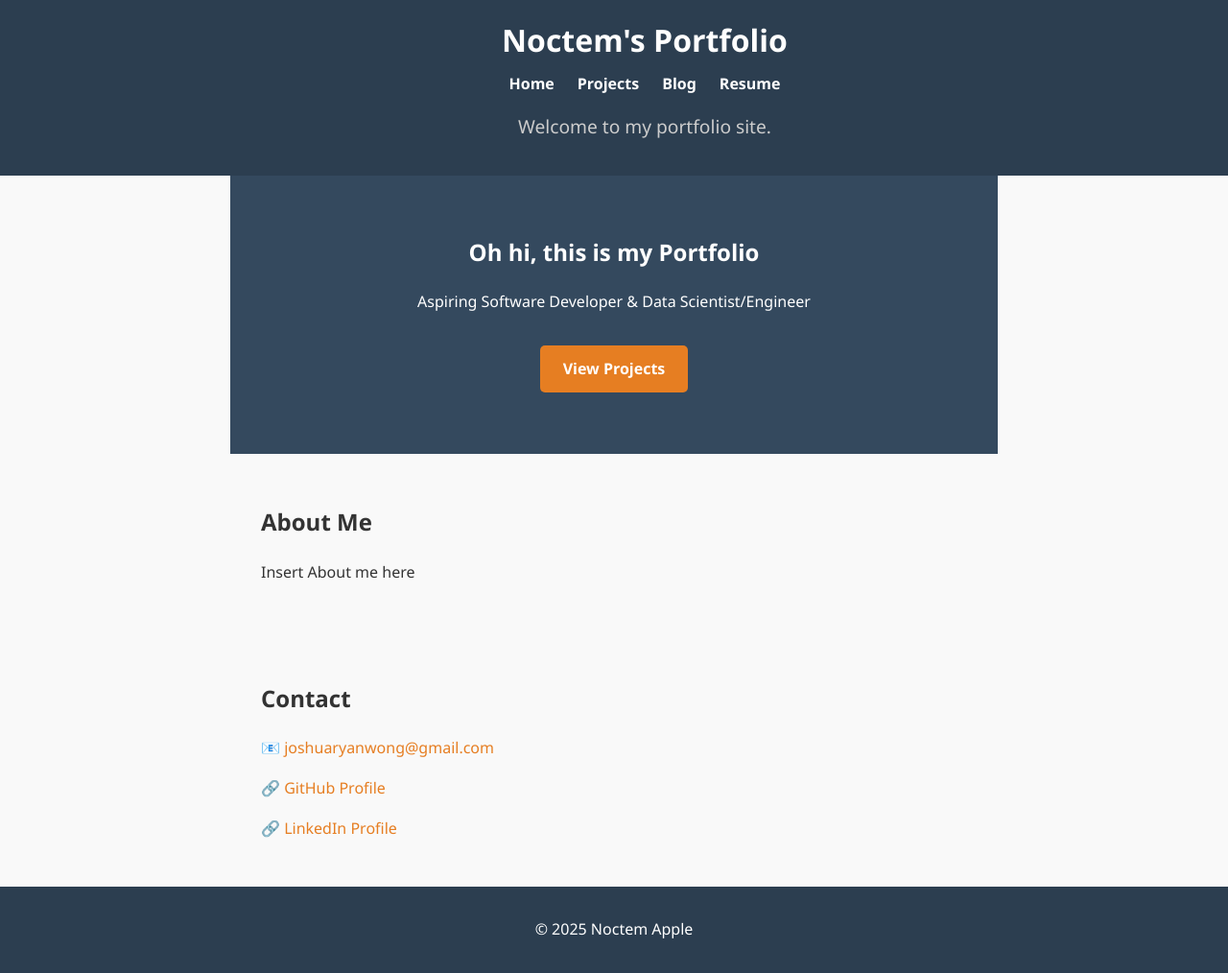
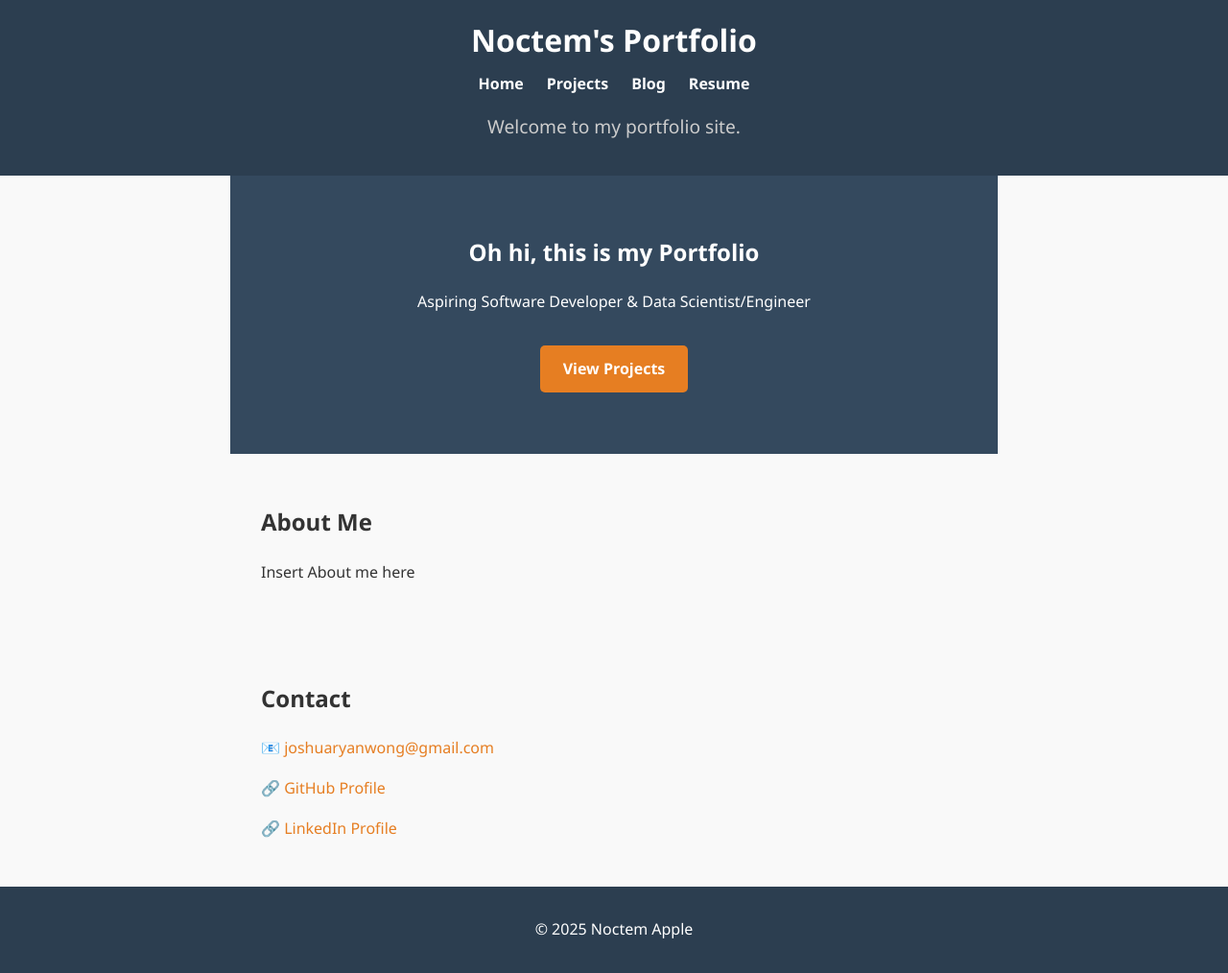
Before and after one commit to NoctemApple/NoctemApple.github.io, a Jekyll site: the page built from index.html, in a window 1280 px wide and 1014 px high. Shown: the whole window at 96% size. Built offline with Jekyll 4.4.1, drawn with Linux system fonts in a browser that asks for light colours.

Commit message:
🐛 i love css

```diff
--- a/_layouts/default.html
+++ b/_layouts/default.html
@@ -8,7 +8,7 @@
 </head>
 <body>
     <header>
-        <div class="content-wrapper">
+        <div class="header-inner">
         <nav>
             <h1><a href="/index.html" style="color: white;">Noctem's Portfolio</a></h1>
             <ul class="nav-links">
--- a/assets/style.css
+++ b/assets/style.css
@@ -23,14 +23,12 @@
 header {
   background: #2c3e50;
   color: #fff;
-  padding: 1rem 2rem;
-  text-align: center;
-
   position: fixed;
   top: 0;
   left: 0;
   width: 100%;
   z-index: 1000;
+  padding: 0;
 }
 
 nav h1 {
@@ -154,3 +152,10 @@
   margin: auto;
   padding: 0 1rem;
 }
+
+.header-inner {
+  max-width: 800px;
+  margin: auto;
+  padding: 1rem 2rem;
+  text-align: center;
+}
```
